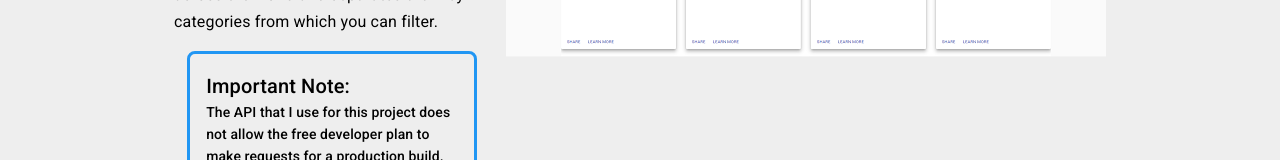
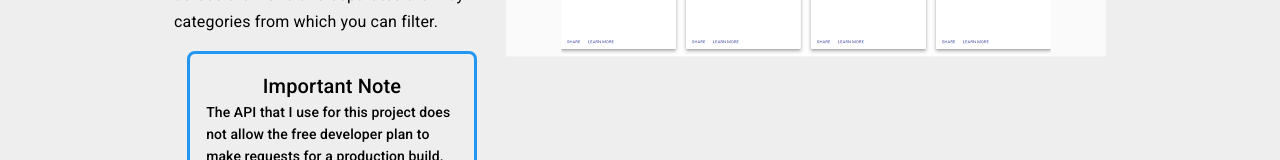
Before and after one commit to ealvara6/resume-website, a React (Create React App) app: page / in a window 1280 px wide. Both pictures are taken after a click on the button "Projects". Shown: the part 617-777 px from the top of the page. Built offline with nearby package versions, Linux system fonts and the light colour scheme; no server answers.

Commit message:
added link to new website github repo

```diff
--- a/src/Components/Projects.js
+++ b/src/Components/Projects.js
@@ -77,8 +77,8 @@ export default function Projects(props){
                             </Typography>
                             <Grid container style={{justifyContent: "center"}}>
                                 <Grid item xs={11} className={classes.noticeInfo}>
-                                        <Typography variant="h6">Important Note: </Typography>
-                                        <Typography variant="subtitle2">The API that I use for this project does not allow the free developer plan to make requests for a production build. therefore, the website will only show you pre-defined data from the US, and the "change location" feature will not produce new articles. If you would like to see the full features of this website, please visit the Github repo for instructions on how to do so.</Typography>
+                                        <Box display="flex" justifyContent="center"><Typography variant="h6">Important Note</Typography></Box>
+                                        <Typography variant="subtitle2">The API that I use for this project does not allow the free developer plan to make requests for a production build. therefore, the website will only show you pre-defined data from the US, and the "change location" feature will not produce new articles. If you would like to see the full features of this website, please visit the Github <a href="https://github.com/ealvara6/news-website" target="_blank" rel="noreferrer">repo</a> for instructions on how to do so.</Typography>
                                 </Grid>
                             </Grid>
                         </Grid>
```
